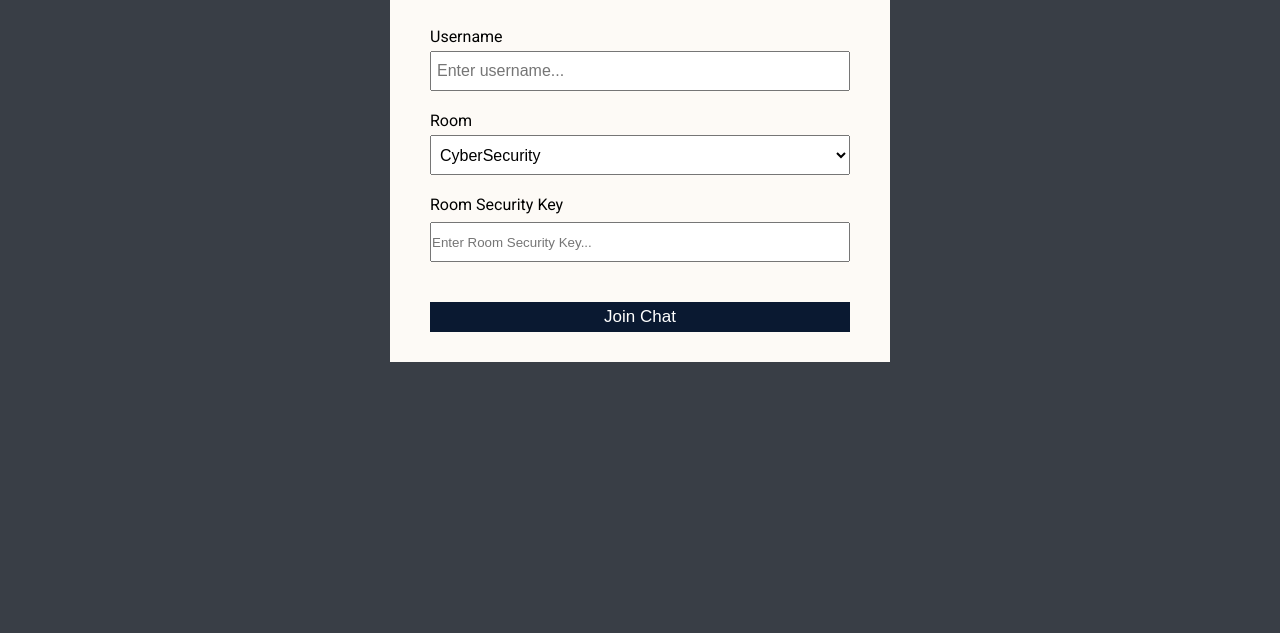
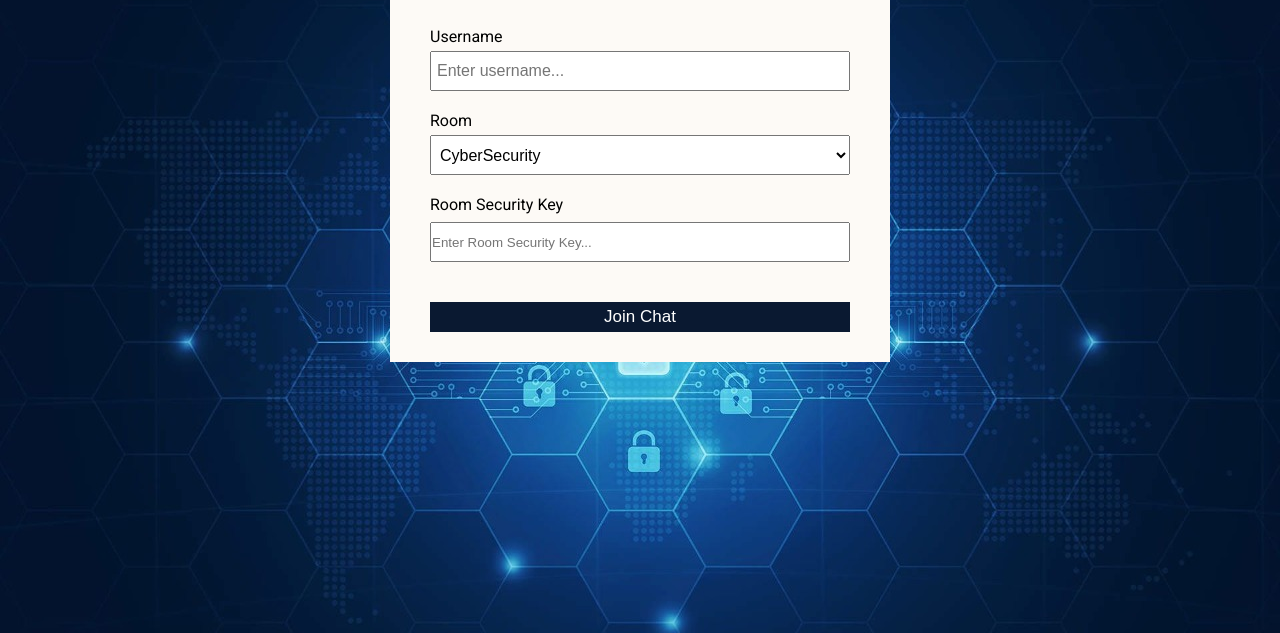
Before and after one commit to tejaspradhan/End-To-End-Encrypted-Secure-Chat-Application, a website: page public/index.html in a window 1280 px wide. Shown: the part 167-800 px from the top of the page. Drawn offline with Linux system fonts and the light colour scheme.

Commit message:
changed chat background

```diff
--- a/public/css/style.css
+++ b/public/css/style.css
@@ -1,4 +1,4 @@
-@import url('https://fonts.googleapis.com/css?family=Roboto&display=swap');
+@import url("https://fonts.googleapis.com/css?family=Roboto&display=swap");
 
 :root {
   --dark-color-a: #667aff;
@@ -15,10 +15,9 @@
 }
 
 body {
-	font-family: 'Roboto', sans-serif;
+  font-family: "Roboto", sans-serif;
   font-size: 16px;
-	background: #393e46;
-
+  background: url("../images/chat-bg1.jpeg");
   margin: 20px;
 }
 
@@ -121,7 +120,7 @@ a {
   display: flex;
 }
 
-.chat-form-container input[type='text'] {
+.chat-form-container input[type="text"] {
   font-size: 16px;
   padding: 5px;
   height: 40px;
@@ -163,7 +162,7 @@ a {
   margin-bottom: 5px;
 }
 
-.join-main input[type='text'] {
+.join-main input[type="text"] {
   font-size: 16px;
   padding: 5px;
   height: 40px;
```
Also changed, not shown: public/images/chat-bg1.jpeg (added), public/images/chatbg-2.jpeg (added). Lines whose indentation alone changed are shown as unchanged.
